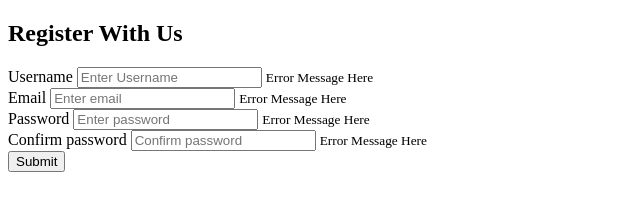
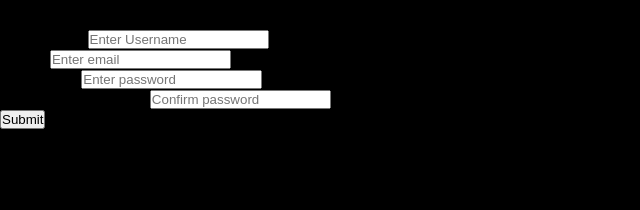
Before and after one commit to RobbieProkop/form_validator, a plain HTML site: page index.html in a window 1280 px wide. Shown: the whole page, without its empty margins (0-640 px from the left). Drawn offline with Linux system fonts and the light colour scheme.

Commit message:
base styles

```diff
--- a/style.css
+++ b/style.css
@@ -1 +1,12 @@
-/* styles */
+@import url("https://fonts.googleapis.com/css2?family=Montserrat&display=swap");
+
+* {
+  box-sizing: border-box;
+  margin: 0;
+  padding: 0;
+}
+
+body {
+  background-color: #000;
+  font-family: "Montserrat", sans-serif;
+}
```
